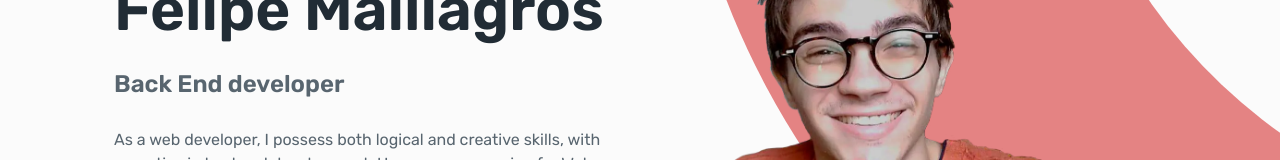
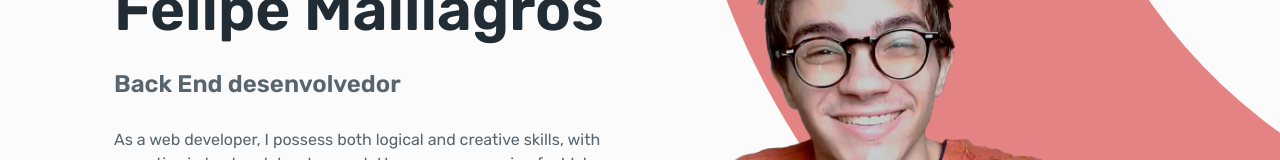
Before and after one commit to felipemalli/portfolio, a React (Vite) app: page / in a window 1280 px wide. Shown: the part 277-437 px from the top of the page. Built offline with nearby package versions, Linux system fonts and the light colour scheme; no server answers.

Commit message:
feat: add first json text

```diff
--- a/src/components/introduction-section/IntroductionSection.tsx
+++ b/src/components/introduction-section/IntroductionSection.tsx
@@ -1,9 +1,12 @@
 import { TypeAnimation } from 'react-type-animation';
 import { backgroundImages } from '../../assets';
+import { useLanguageContext } from '../../contexts';
 import { AnimatedDiv } from '../../utils/AnimatedDiv';
 import { openUrl } from '../../utils/openUrl';
 
 export const IntroductionSection: React.FC = () => {
+  const { translations } = useLanguageContext();
+
   return (
     <section className='flex flex-col xl:flex-row justify-center 2xl:justify-evenly items-center 2xl:gap-32 gap-3 2xl:mt-0 h-screen md:h-auto'>
       <div className='flex flex-col justify-center lg:w-[32rem] xl:-mb-12 2xl:mb-0 mt-10'>
@@ -16,7 +19,7 @@ export const IntroductionSection: React.FC = () => {
             3000,
           ]} speed={50} wrapper='span' repeat={Infinity} cursor={false}
           />
-          <span> developer</span>
+          <span> {translations.introduction_subtitle}</span>
         </div>
         <p className='text-customBlue-500 text-base font-normal text-center xl:text-left mx-7 md:mx-0 mt-7'>As a web developer, I possess both logical and creative skills, with expertise in backend development. However, my passion for Web Development extends to all areas of the field.</p>
         <div className='mt-7 text-center xl:text-left'>
--- a/src/contexts/LanguageContext.tsx
+++ b/src/contexts/LanguageContext.tsx
@@ -25,7 +25,7 @@ export const LanguageProvider: React.FC<IChildrenProps> = ({ children }: IChildr
 
   useEffect(() => {
     const loadTranslations = async () => {
-      const res = await fetch(`../data/languages/${language}.json`);
+      const res = await fetch(`src/data/languages/${language}.json`);
       const json = await res.json();
       setTranslations(json);
     };
```
